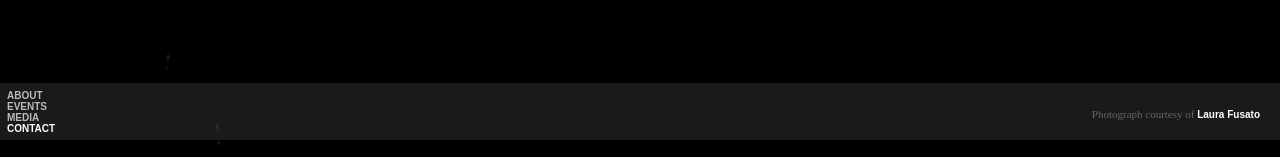
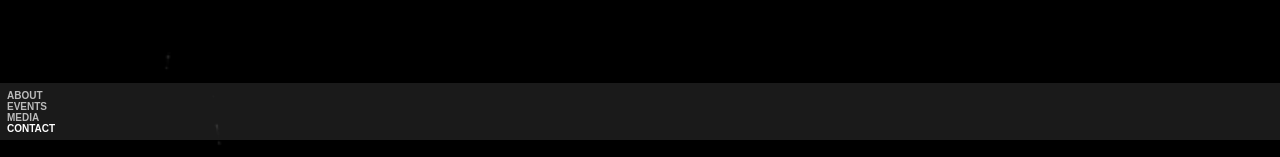
Before and after one commit to gusano/septentrion, a Jekyll site: the page built from contact/index.md, in a window 1280 px wide. Shown: the part 740-897 px from the top of the page. Built offline with Jekyll 4.4.1, drawn with Linux system fonts in a browser that asks for light colours; nearby versions of some CDN libraries; part of the change alters nothing that is shown.

Commit message:
js: fix signature insertion

```diff
--- a/_includes/menu.md
+++ b/_includes/menu.md
@@ -5,5 +5,4 @@
     <li><a href="https://www.facebook.com/pages/Septentrion/357546467715618"><span>MEDIA</span></a></li>
     <li><a href="{{ site.baseurl }}/contact/"><span>CONTACT</span></a></li>
   </ul>
-  <div class="sig">Photograph courtesy of <a href="http://laurafusato.com">Laura Fusato</a></div>
 </section>
--- a/_layouts/default.html
+++ b/_layouts/default.html
@@ -31,7 +31,7 @@
 
     <script src="//code.jquery.com/jquery-1.11.3.min.js"></script>
     <script src="//netdna.bootstrapcdn.com/twitter-bootstrap/2.3.1/js/bootstrap.min.js"></script>
-    <script src="{{ site.baseurl }}/js/main.js?rdm=od60mnu1"></script>
+    <script src="{{ site.baseurl }}/js/main.js?rdm=od60mnu2"></script>
 
     <!-- fav and touch icons -->
     <link rel="shortcut icon" href="/favicon.ico">
--- a/js/main.js
+++ b/js/main.js
@@ -33,6 +33,7 @@ function addSignature(page) {
   menu = $('#menu');
   noSig = ['about', 'events', 'contact'];
   sig = '<div class="sig">Photograph courtesy of <a href="http://laurafusato.com">Laura Fusato</a></div>';
+
   if (noSig.indexOf(page) === -1) {
     menu.append(sig);
   }
```
